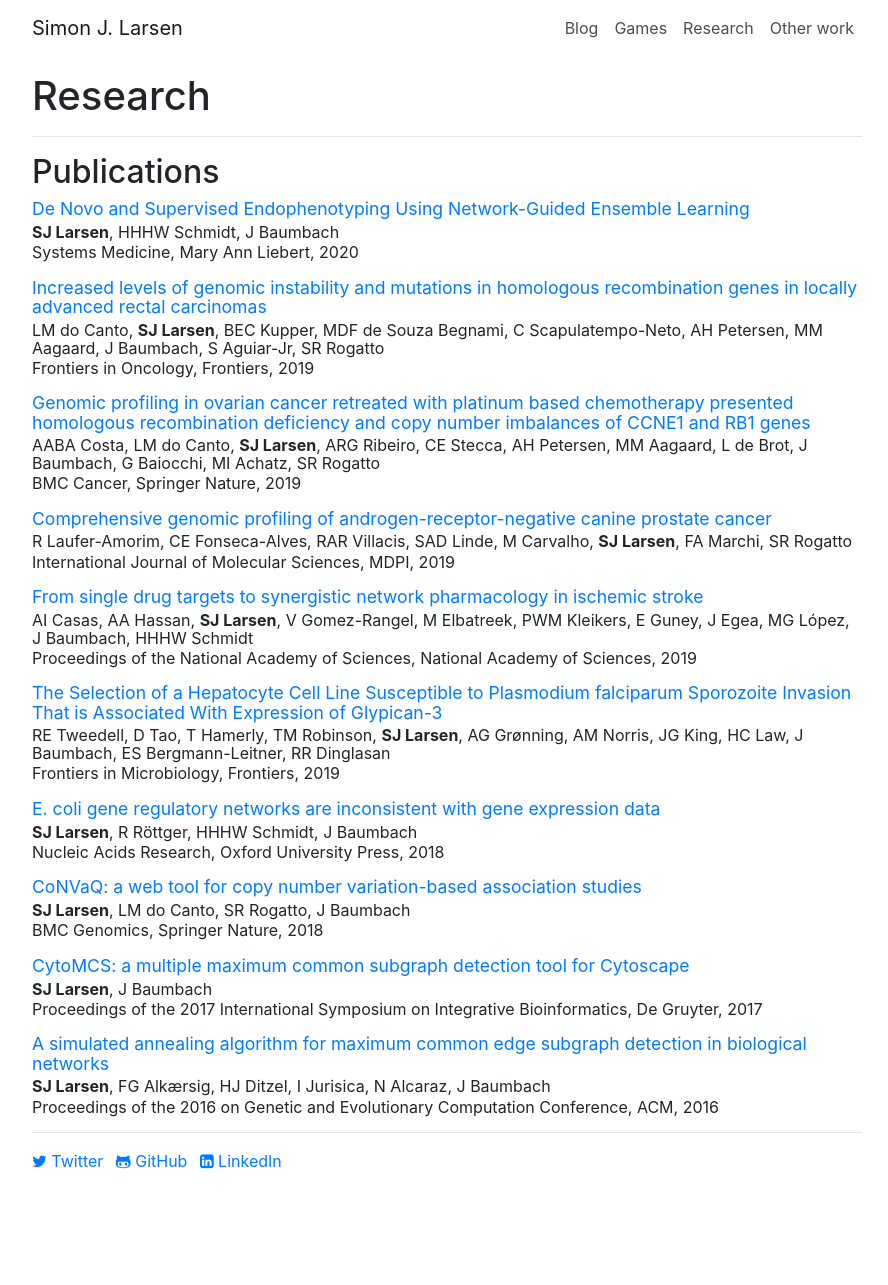
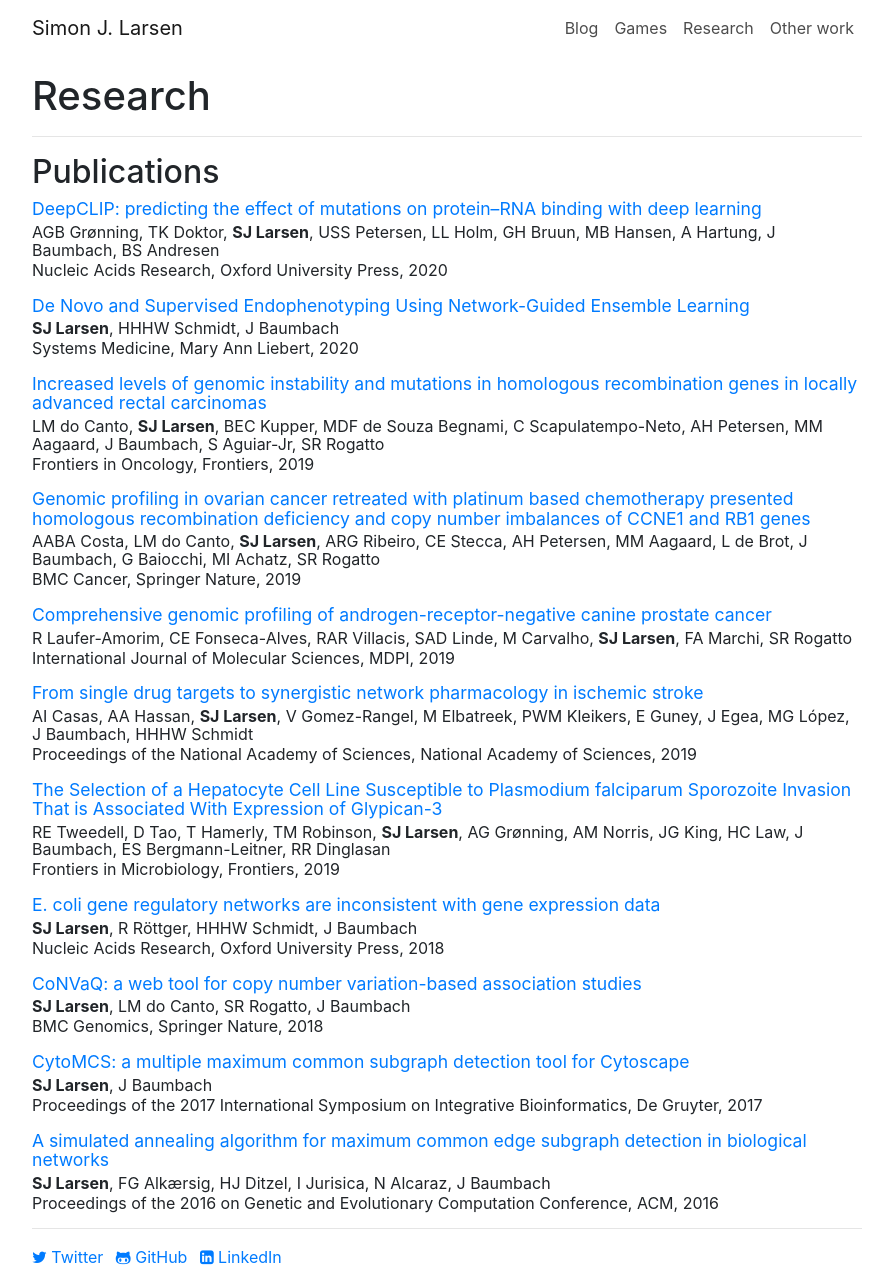
Before and after one commit to SimonLarsen/simonlarsen.github.io, a Jekyll site: the page built from research/index.md, in a window 1280 px wide. Shown: the whole page, without its empty margins (193-1081 px from the left). Built offline with Jekyll 4.4.1, drawn with Linux system fonts in a browser that asks for light colours; before the commit the page ends 1189 px from its top, so only the background shows below that.

Commit message:
Update publist, fix minor typo in blog

```diff
--- a/_data/publications.yml
+++ b/_data/publications.yml
@@ -1,3 +1,9 @@
+- author: "AGB Grønning, TK Doktor, SJ Larsen, USS Petersen, LL Holm, GH Bruun, MB Hansen, A Hartung, J Baumbach, BS Andresen"
+  date: "2020"
+  title: "DeepCLIP: predicting the effect of mutations on protein–RNA binding with deep learning"
+  journal: "Nucleic Acids Research"
+  publisher: "Oxford University Press"
+  doi: "10.1093/nar/gkaa530"
 - author: "SJ Larsen, HHHW Schmidt, J Baumbach"
   date: "2020"
   title: "De Novo and Supervised Endophenotyping Using Network-Guided Ensemble Learning"
```
Also changed, not shown: _posts/2019-10-30-smsgems.md (+1 -1 lines).
